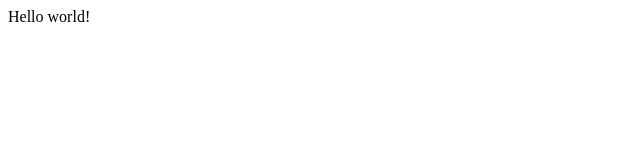
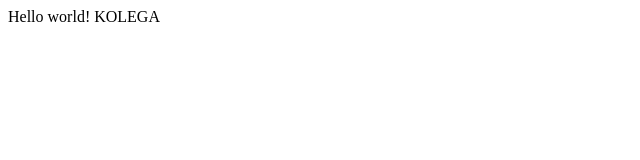
Before and after one commit to BasKo098/GitTutorial, a plain HTML site: page index.html in a window 1280 px wide. Shown: the full height of the page, 0-640 px from the left. Drawn offline with Linux system fonts and the light colour scheme.

Commit message:
zmiany kolegi

```diff
--- a/index.html
+++ b/index.html
@@ -6,6 +6,6 @@
     <title>Get Tutorial</title>
 </head>
 <body>
-    Hello world!
+    Hello world! KOLEGA
 </body>
 </html>
```
